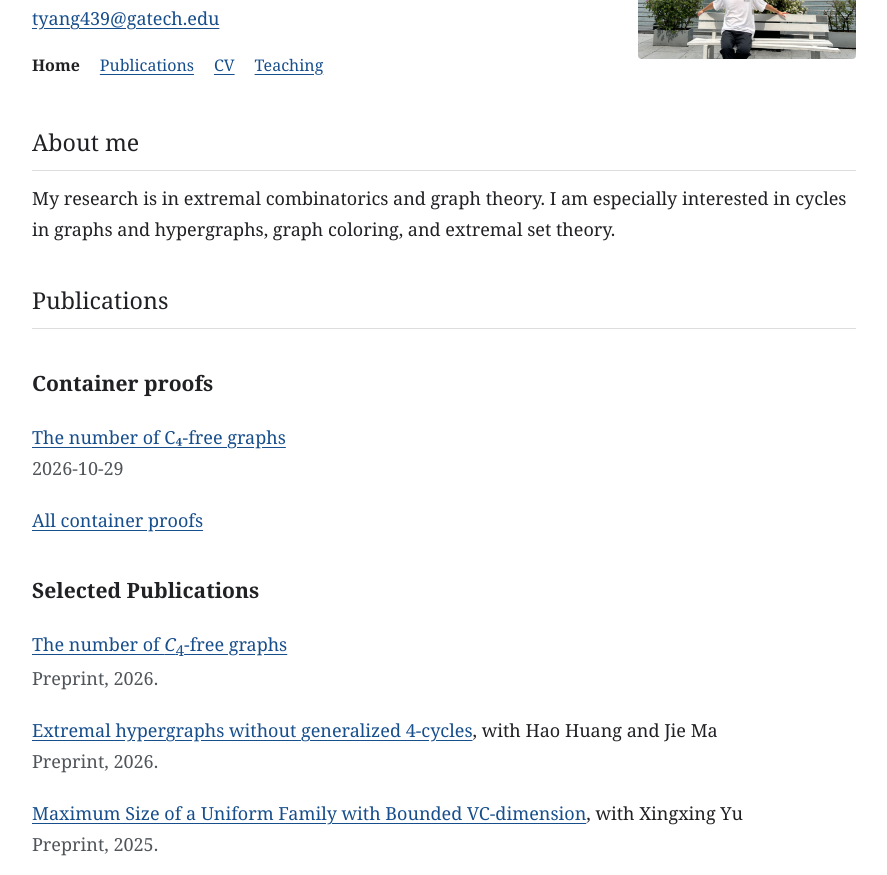
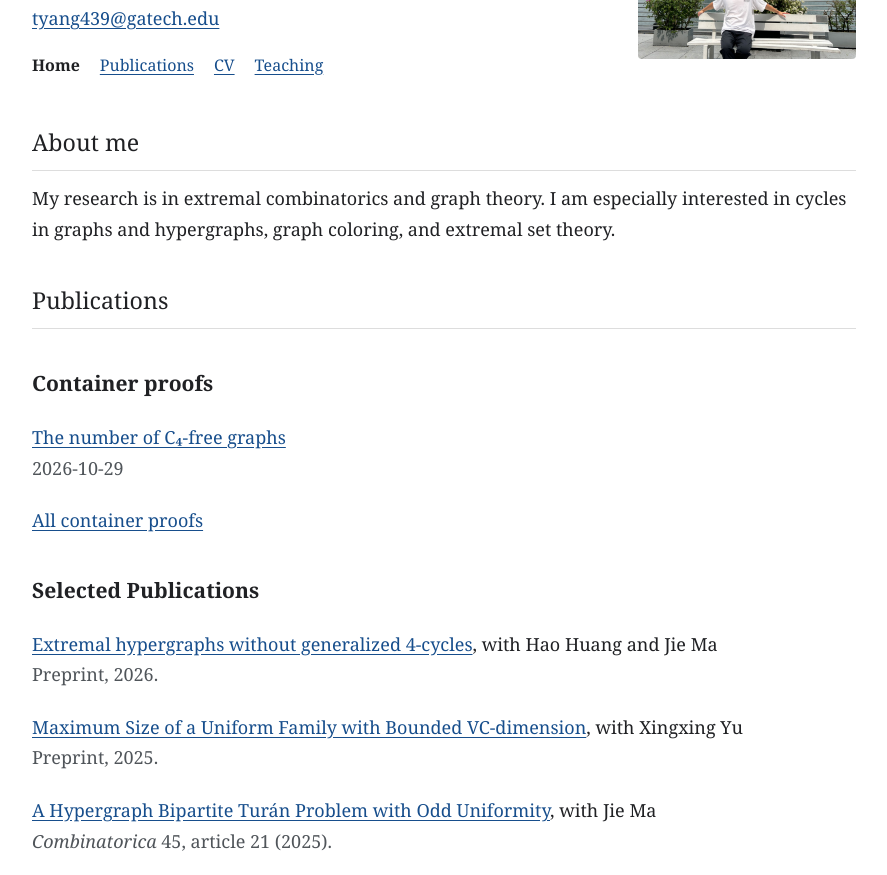
Before and after one commit to tianchi-yang/tianchi-yang.github.io, a plain HTML site: page index.html in a window 1280 px wide. Shown: the part 188-1063 px from the top of the page, without its empty margins (196-1083 px from the left). Drawn offline with Linux system fonts and the light colour scheme.

Commit message:
Remove duplicate C4-free graphs entry from homepage

```diff
--- a/index.html
+++ b/index.html
@@ -63,9 +63,6 @@
       <section id="recent-papers">
         <h3>Selected Publications</h3>
         <ul class="papers">
-          <li><a href="https://arxiv.org/abs/2610.39595">The number of <i>C</i><sub>4</sub>-free graphs</a>
-            <span class="paper-details">Preprint, 2026.</span>
-          </li>
           <li><a href="https://arxiv.org/abs/2609.37744">Extremal hypergraphs without generalized 4-cycles</a>, with Hao Huang and Jie Ma
             <span class="paper-details">Preprint, 2026.</span>
           </li>
```
